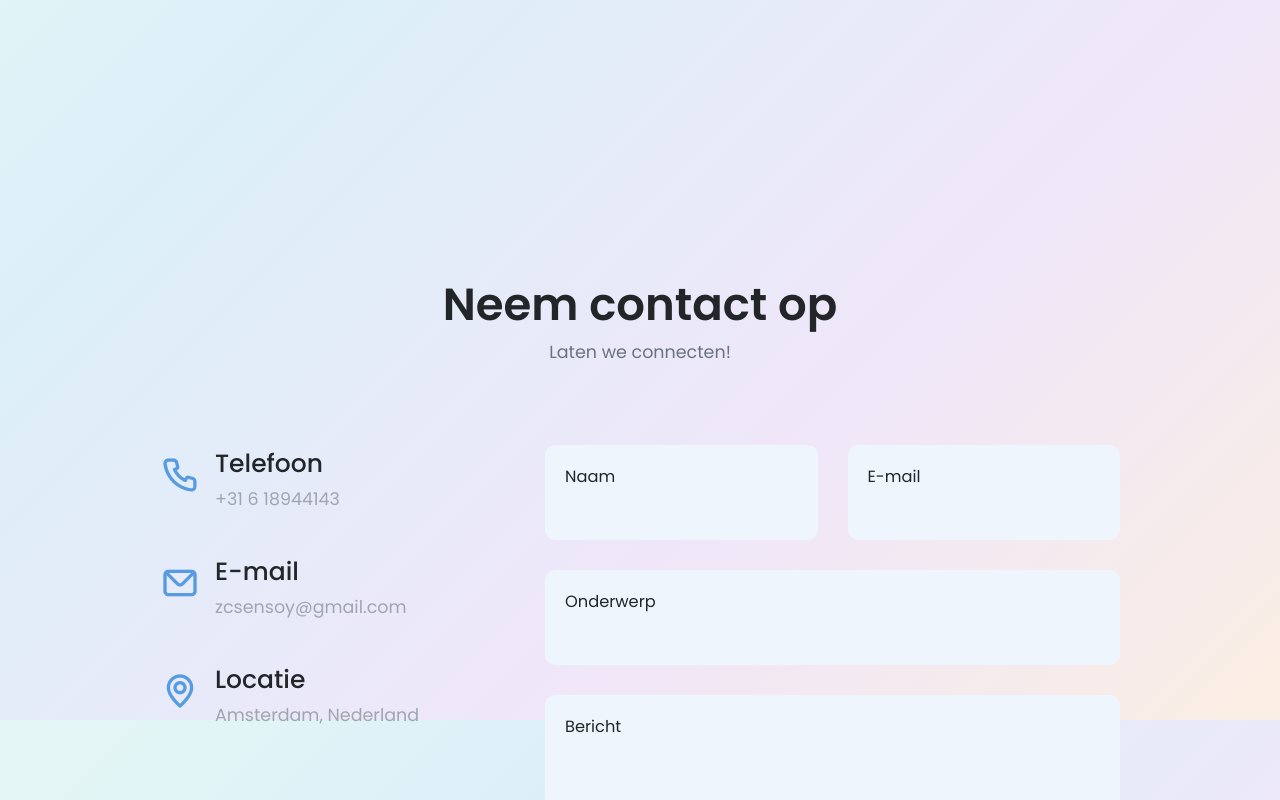
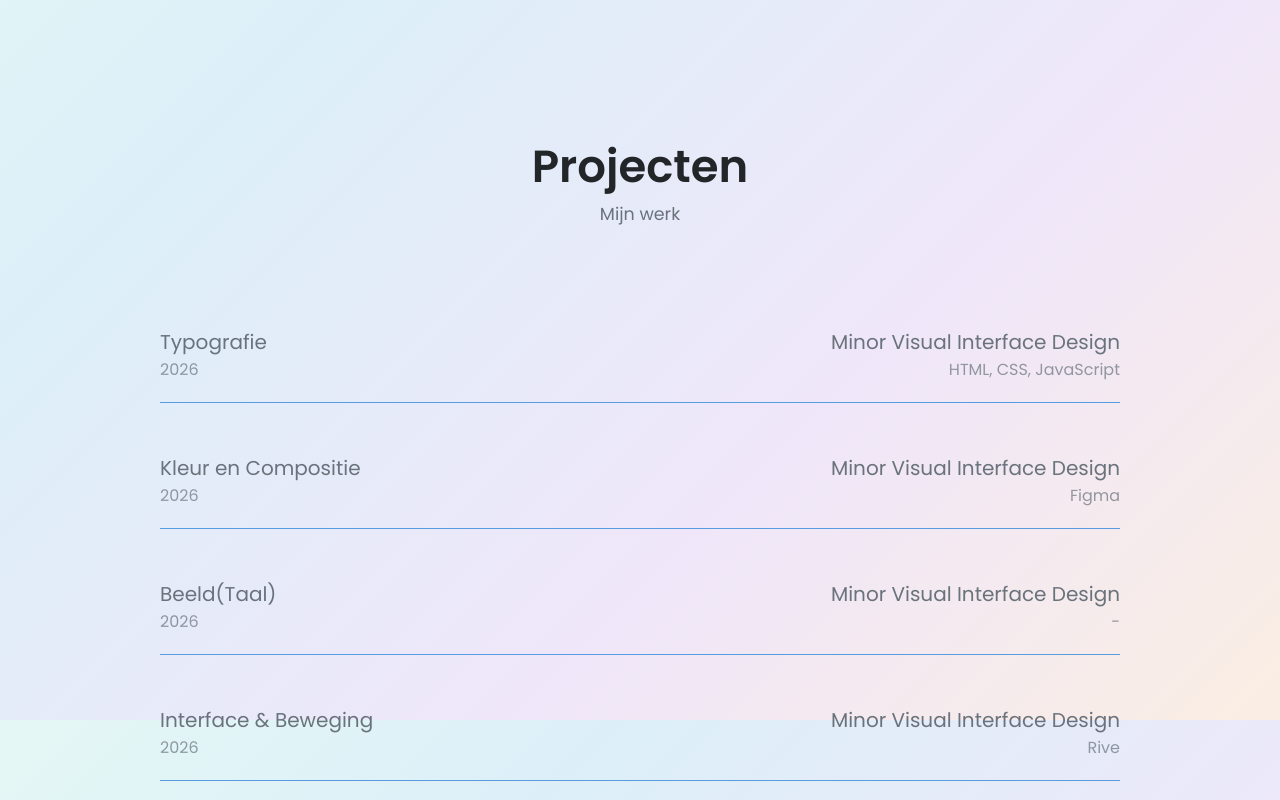
Before and after one commit to ziyasensoy/Portfolio, a Nuxt app: page / in a window 1280 px wide. Shown: the part 3280-4080 px from the top of the page. Built offline with nearby package versions, Linux system fonts and the light colour scheme.

Commit message:
feat: implemented projects with a colorful tooltip explaining the project

```diff
--- a/app/assets/css/main.css
+++ b/app/assets/css/main.css
@@ -644,6 +644,52 @@ img {
   transform: rotate(-180deg);
 }
 
+/*==================== PROJECTS ====================*/
+.project {
+  display: flex;
+  justify-content: space-between;
+  padding: 1rem 0;
+  border-bottom: 1.5px solid var(--first-color);
+  transition: transform 0.2s ease;
+  cursor: pointer;
+}
+
+.project:hover {
+  transform: scale(1.02);
+}
+
+.project_left {
+  display: flex;
+  flex-direction: column;
+}
+
+.project_year {
+  font-size: 0.8rem;
+  opacity: 0.7;
+}
+
+.project_right {
+  display: flex;
+  flex-direction: column;
+  text-align: right;
+  align-items: flex-end;
+}
+
+.project_stack {
+  font-size: 0.8rem;
+  opacity: 0.7;
+}
+
+.project_tooltip {
+  position: fixed;
+  padding: 0.6rem 0.9rem;
+  border-radius: 10px;
+  color: white;
+  font-size: 0.85rem;
+  pointer-events: none;
+  z-index: 9999;
+}
+
 /*==================== CONTACT ====================*/
 .contact_container {
   row-gap: 3rem;
@@ -868,10 +914,14 @@ img {
   }
 
   .about_container,
-  .skills_container,
   .contact_container,
   .footer_container {
     grid-template-columns: repeat(2, 1fr);
+  }
+
+  .projects_container {
+    grid-template-columns: 1fr;
+
   }
 
   .footer_container {
--- a/app/components/Projects.vue
+++ b/app/components/Projects.vue
@@ -1,6 +1,125 @@
 <template>
-  <section class="minor section" id="minor">
-    <h2 class="section_title">{{ $t("Minor.title") }}</h2>
-    <span class="section_subtitle">{{ $t("Minor.subtitle") }}</span>
+  <section class="projects section" id="projects">
+    <h2 class="section_title">{{ $t("Projects.title") }}</h2>
+    <span class="section_subtitle">{{ $t("Projects.subtitle") }}</span>
+
+    <div class="projects_container container grid">
+      <div
+        v-for="project in visibleProjects"
+        :key="project.name"
+        class="project"
+        @mouseenter="setHover(project)"
+        @mouseleave="setHover(null)"
+      >
+        <div class="project_left">
+          <div class="project_name">{{ project.name }}</div>
+          <div class="project_year">{{ project.year }}</div>
+        </div>
+
+        <div class="project_right">
+          <div class="project_type">{{ project.type }}</div>
+          <div class="project_stack">{{ project.stack }}</div>
+        </div>
+      </div>
+    </div>
+    <div
+      v-if="hoveredProject"
+      class="project_tooltip"
+      :style="{
+        backgroundColor: hoveredProject.color,
+        left: tooltip.x + 'px',
+        top: tooltip.y + 'px'
+      }"
+    >
+      {{ hoveredProject.description }}
+    </div>
   </section>
 </template>
+
+<script setup lang="ts">
+import { computed, ref, onMounted, onUnmounted } from "vue";
+
+export type Project = {
+  name: string;
+  year: string;
+  type: string;
+  stack: string;
+  description: string;
+  color: string;
+};
+
+const projects: Project[] = [
+  {
+    name: "Typografie",
+    year: "2026",
+    type: "Minor Visual Interface Design",
+    stack: "HTML, CSS, JavaScript",
+    description: "Onderzoek naar lettertype 'Neude' ",
+    color: "#4f46e5",
+  },
+  {
+    name: "Kleur en Compositie",
+    year: "2026",
+    type: "Minor Visual Interface Design",
+    stack: "Figma",
+    description: "High-fidelity designs voor luxe koffiemerk",
+    color: "#06b6d4",
+  },
+  {
+    name: "Beeld(Taal)",
+    year: "2026",
+    type: "Minor Visual Interface Design",
+    stack: "-",
+    description: "Semiotiek, retorica & gestalt",
+    color: "#f97316",
+  },
+  {
+    name: "Interface & Beweging",
+    year: "2026",
+    type: "Minor Visual Interface Design",
+    stack: "Rive",
+    description: "Animatie",
+    color: "#22c55e",
+  },
+  {
+    name: "React Lab",
+    year: "2025",
+    type: "Prive",
+    stack: "React",
+    description: "-",
+    color: "#ef4444",
+  },
+];
+
+const showAll = ref(false);
+const visibleProjects = computed(() =>
+  showAll.value ? projects : projects.slice(0, 4)
+);
+
+function toggleShowMore() {
+  showAll.value = !showAll.value;
+}
+
+const hoveredProject = ref<Project | null>(null);
+
+function setHover(project: Project | null) {
+  hoveredProject.value = project;
+}
+
+const tooltip = ref({ x: 0, y: 0 });
+
+function moveCursor(e: MouseEvent) {
+  tooltip.value = {
+    x: e.clientX,
+    y: e.clientY,
+  };
+}
+
+onMounted(() => {
+  window.addEventListener("mousemove", moveCursor);
+});
+
+onUnmounted(() => {
+  window.removeEventListener("mousemove", moveCursor);
+});
+</script>
```
